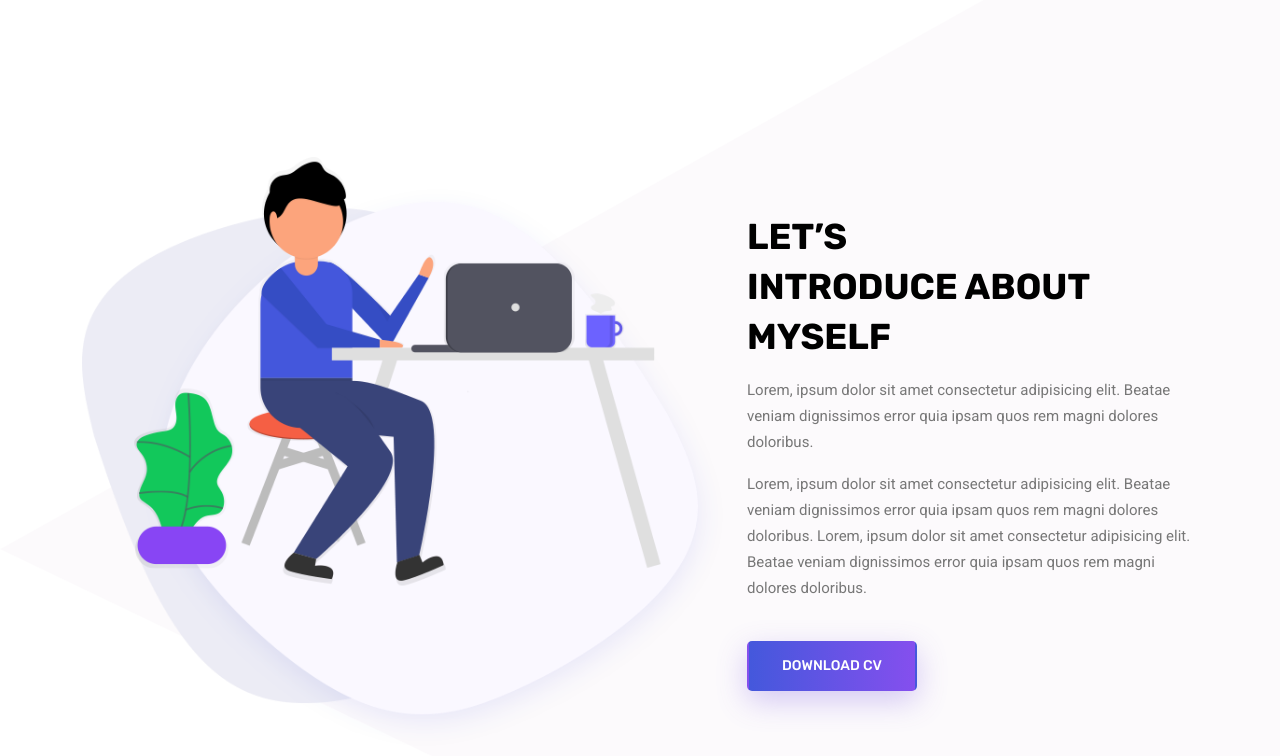
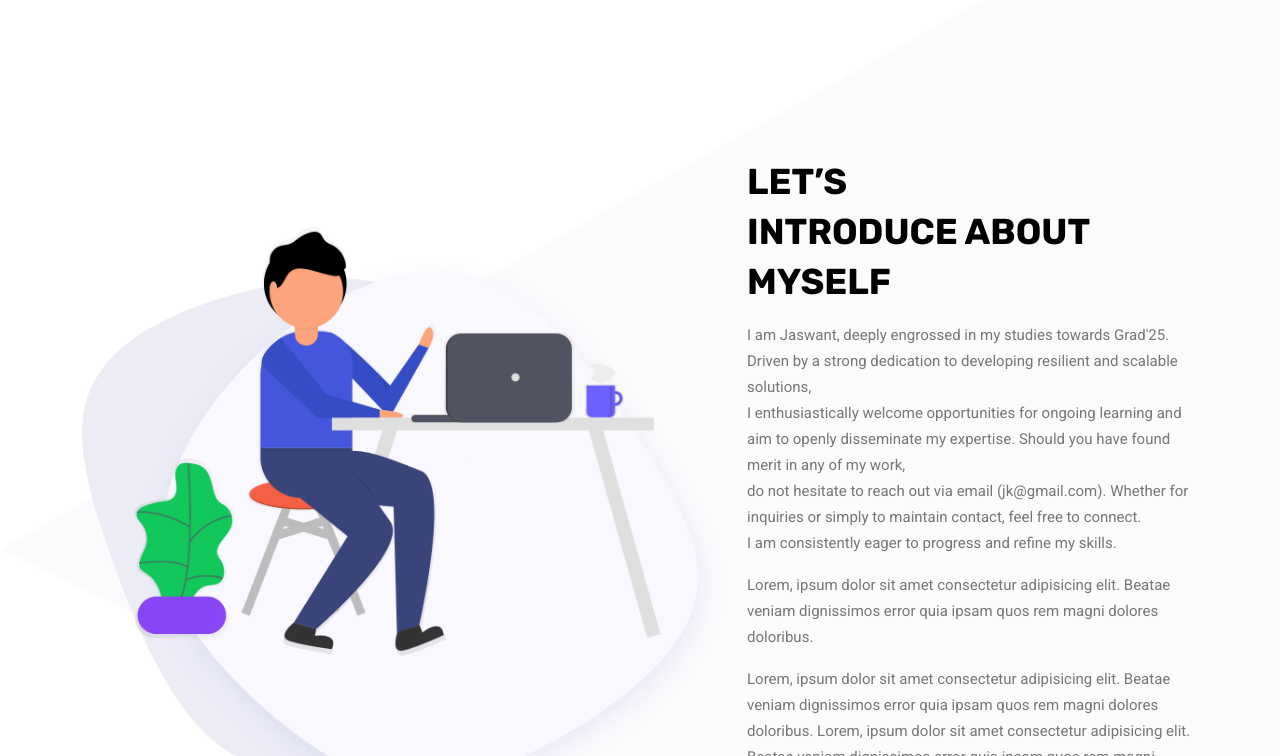
Before and after one commit to Mr-jas91/responsive-portfolio-website, a plain HTML site: page index.html in a window 1280 px wide. Shown: the part 551-1307 px from the top of the page. Drawn offline with nearby package versions, Linux system fonts and the light colour scheme; a web font is replaced by a local one.

Commit message:
Update index.html
update soem line

```diff
--- a/index.html
+++ b/index.html
@@ -90,6 +90,7 @@
                 </div>
                 <div class="col-lg-5 mb-4 mb-lg-0">
                     <h3>let’s <br>Introduce about <br>myself</h3>
+                    <p>I am Jaswant, deeply engrossed in my studies towards Grad'25. <br> Driven by a strong dedication to developing resilient and scalable solutions, <br>I enthusiastically welcome opportunities for ongoing learning and aim to openly disseminate my expertise. Should you have found merit in any of my work,<br> do not hesitate to reach out via email (jk@gmail.com). Whether for inquiries or simply to maintain contact, feel free to connect.<br> I am consistently eager to progress and refine my skills.</p>
                     <p>Lorem, ipsum dolor sit amet consectetur adipisicing elit. Beatae veniam dignissimos error quia
                         ipsam quos rem magni dolores doloribus.</p>
                     <p>Lorem, ipsum dolor sit amet consectetur adipisicing elit. Beatae veniam dignissimos error quia
```
